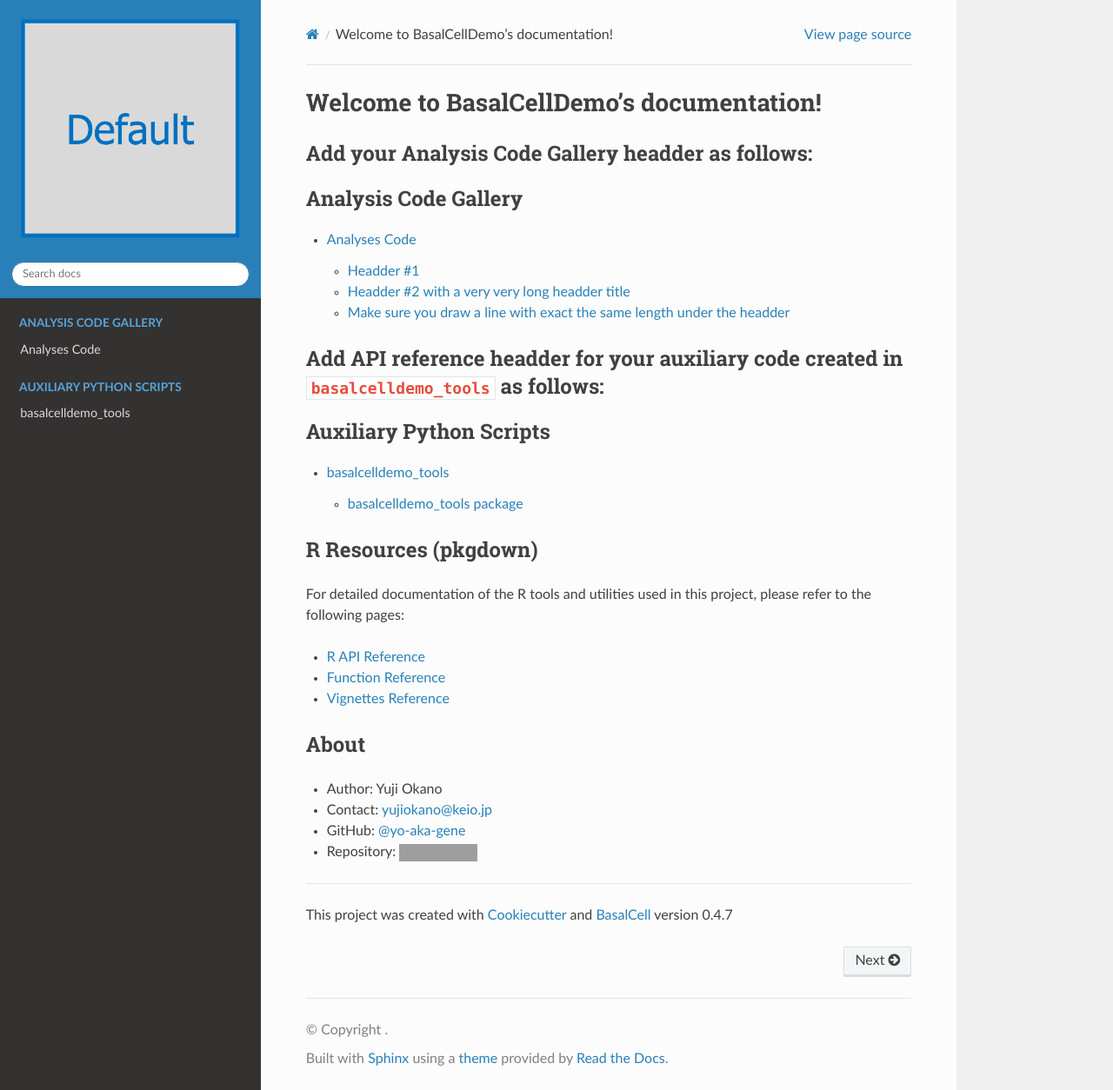
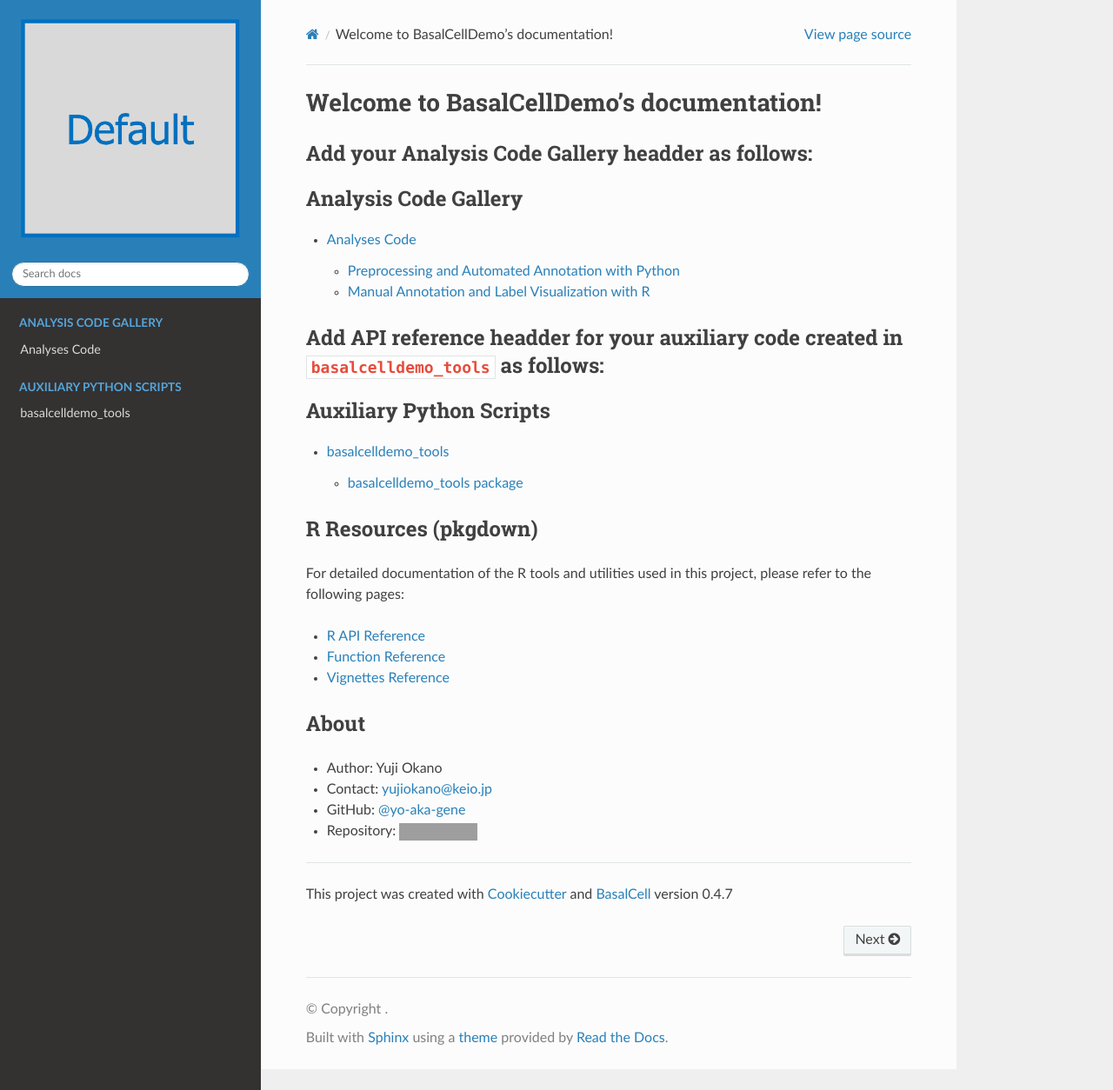
Before and after one commit to yo-aka-gene/BasalCellDemo, a Sphinx documentation site: the page built from docs/index.md, in a window 1280 px wide and 1254 px high. Shown: the whole window at 87% size. Built offline with Sphinx 7.4.7 and the Read the Docs theme 3.1.0, drawn with Linux system fonts in a browser that asks for light colours; pages that are not in the unit, such as notebooks, are missing from menus; grey boxes are pictures that could not be loaded.

Commit message:
:recycle::books: add nbgallery

```diff
--- a/docs/notebooks.rst
+++ b/docs/notebooks.rst
@@ -1,31 +1,18 @@
 Analyses Code
 =============
 
-Here's your example for adding Analysis codes with the nbgallery style!
-
-If you see this message without any thumbnails, check `docs/notebook.rst` out!
-
-Headder #1
-----------
+Preprocessing and Automated Annotation with Python
+--------------------------------------------------
 
 .. nbgallery::
 
-    jupyternb/<your_ipynb_basebame_1_without_file_extension>
+    jupyternb/01_preprocessing_with_python
 
 
 
-Headder #2 with a very very long headder title
-----------------------------------------------
+Manual Annotation and Label Visualization with R
+------------------------------------------------
 
 .. nbgallery::
 
-    jupyternb/<your_ipynb_basebame_2_without_file_extension>
-
-
-Make sure you draw a line with exact the same length under the headder
-----------------------------------------------------------------------
-
-.. nbgallery::
-
-    jupyternb/<do_not_forget_to_replace_these_file_name_place_holders_with_actual_file_names>
-    jupyternb/<you_can_also_add_multiple_ipynb_files_per_subsection>
+    jupyternb/02_analysis_with_r
--- a/docs/r_api/pkgdown.yml
+++ b/docs/r_api/pkgdown.yml
@@ -3,7 +3,7 @@ pkgdown: 2.2.1
 pkgdown_sha: ~
 articles:
   example: example.html
-last_built: 2026-09-28T15:24Z
+last_built: 2026-09-28T15:27Z
 urls:
   reference: https://basalcelldemo.readthedocs.io/en/latest/r_api/reference
   article: https://basalcelldemo.readthedocs.io/en/latest/r_api/articles
```
Also changed, not shown: 12 other files.
